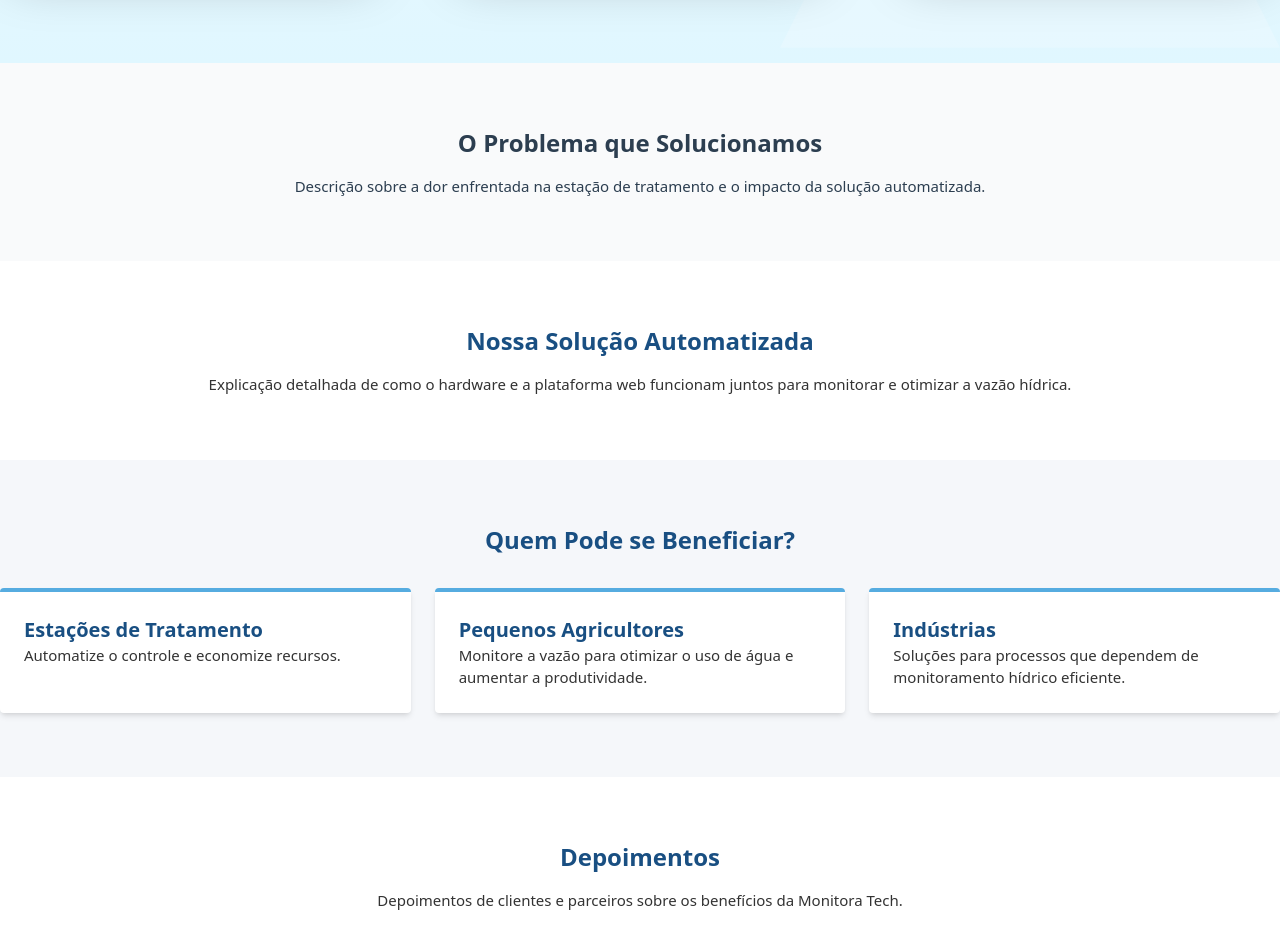
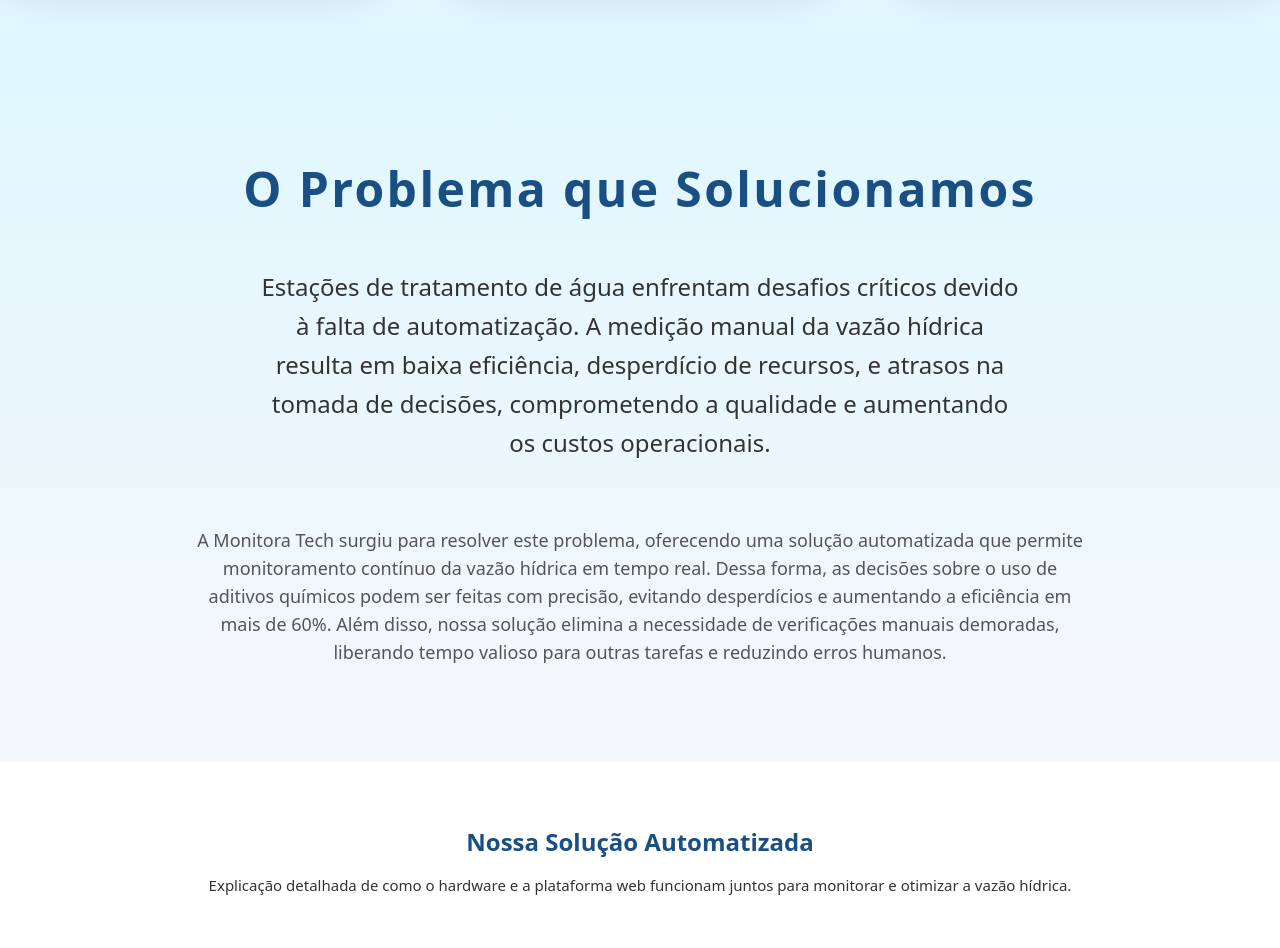
Before and after one commit to LipeLacross/Monitora-Tech-Web, a Vue app: page / in a window 1280 px wide. Shown: the part 1400-2348 px from the top of the page. Built offline with nearby package versions, Linux system fonts and the light colour scheme.

Commit message:
update: Intro, Features, Challenge

```diff
--- a/src/components/Challenge.vue
+++ b/src/components/Challenge.vue
@@ -1,8 +1,45 @@
 <template>
-  <section class="bg-gray-50 py-16">
-    <div class="container mx-auto text-center">
-      <h2 class="text-2xl font-bold mb-4">O Problema que Solucionamos</h2>
-      <p>Descrição sobre a dor enfrentada na estação de tratamento e o impacto da solução automatizada.</p>
+  <section class="bg-gradient-to-b from-[#e0f7ff] to-[#f5f7fa] py-24 relative overflow-hidden">
+    <div class="container mx-auto text-center relative z-10 animate-fade-in-up">
+      <h2 class="text-5xl font-extrabold text-[#194f82] mb-12 tracking-wider leading-tight">
+        O Problema que Solucionamos
+      </h2>
+      <p class="text-2xl text-[#333333] max-w-3xl mx-auto mb-16 leading-relaxed animate-fade-in-up delay-300">
+        Estações de tratamento de água enfrentam desafios críticos devido à falta de automatização. A medição manual da vazão hídrica resulta em baixa eficiência, desperdício de recursos, e atrasos na tomada de decisões, comprometendo a qualidade e aumentando os custos operacionais.
+      </p>
+      <p class="text-lg text-[#555555] max-w-4xl mx-auto animate-fade-in-up delay-500">
+        A Monitora Tech surgiu para resolver este problema, oferecendo uma solução automatizada que permite monitoramento contínuo da vazão hídrica em tempo real. Dessa forma, as decisões sobre o uso de aditivos químicos podem ser feitas com precisão, evitando desperdícios e aumentando a eficiência em mais de 60%. Além disso, nossa solução elimina a necessidade de verificações manuais demoradas, liberando tempo valioso para outras tarefas e reduzindo erros humanos.
+      </p>
+    </div>
+
+    <div class="absolute inset-0 overflow-hidden z-0">
+      <div class="absolute top-0 left-0 w-[600px] h-[600px] bg-gradient-radial from-[#ffffff33] to-transparent rounded-full blur-3xl opacity-40 transform -translate-x-1/2 -translate-y-1/2"></div>
+      <div class="absolute bottom-0 right-0 w-[700px] h-[700px] bg-gradient-radial from-[#ffffff33] to-transparent rounded-full blur-3xl opacity-40 transform translate-x-1/2 translate-y-1/2"></div>
     </div>
   </section>
 </template>
+
+<style scoped>
+@keyframes fade-in-up {
+  0% {
+    opacity: 0;
+    transform: translateY(50px);
+  }
+  100% {
+    opacity: 1;
+    transform: translateY(0);
+  }
+}
+
+.animate-fade-in-up {
+  animation: fade-in-up 1.5s ease-out forwards;
+}
+
+.delay-300 {
+  animation-delay: 0.3s;
+}
+
+.delay-500 {
+  animation-delay: 0.5s;
+}
+</style>
--- a/src/components/Features.vue
+++ b/src/components/Features.vue
@@ -40,21 +40,10 @@
         </li>
       </ul>
     </div>
-
-    <!-- Formas SVG no Fundo -->
-    <div class="absolute inset-0 overflow-hidden z-0">
-      <svg class="absolute top-0 left-0 w-[400px] h-[400px] opacity-20 animate-rotate-slow" xmlns="http://www.w3.org/2000/svg" viewBox="0 0 100 100">
-        <circle fill="#ffffff" cx="50" cy="50" r="50" />
-      </svg>
-      <svg class="absolute bottom-0 right-0 w-[500px] h-[500px] opacity-20 animate-bounce-slow" xmlns="http://www.w3.org/2000/svg" viewBox="0 0 100 100">
-        <polygon fill="#ffffff" points="50,0 100,100 0,100" />
-      </svg>
-    </div>
   </section>
 </template>
 
 <style scoped>
-/* Animações Personalizadas Otimizadas */
 @keyframes rotate-slow {
   0% {
     transform: rotate(0deg);
--- a/src/components/Intro.vue
+++ b/src/components/Intro.vue
@@ -2,24 +2,20 @@
   <section id="sobre" class="bg-gradient-to-b from-[#194f82] via-[#56ace0] to-[#e0f7ff] py-36 relative overflow-hidden">
     <div class="container mx-auto text-center relative z-10 animate-fade-in-up">
       <div class="flex flex-col items-center space-y-12">
-        <!-- Título com Animação de Aparição -->
         <h1 class="text-6xl md:text-7xl font-extrabold text-white tracking-widest leading-tight drop-shadow-2xl transition-transform duration-1000 hover:scale-110">
           Automatize o Monitoramento de Vazão Hídrica
         </h1>
 
-        <!-- Texto Descritivo com Animação de Aparição -->
         <p class="text-2xl md:text-3xl text-white max-w-4xl drop-shadow-lg animate-fade-in-once">
           Soluções inovadoras que utilizam tecnologia de ponta, monitoramento contínuo e visualização de dados em tempo real para revolucionar o seu controle hídrico.
         </p>
 
-        <!-- Botão com Animação de Flutuação -->
         <button class="bg-[#fbb040] text-[#194f82] py-4 px-16 rounded-full shadow-2xl hover:bg-[#ffffff] hover:text-[#56ace0] transition-all duration-500 transform hover:scale-110 hover:shadow-4xl animate-floating font-bold">
           Solicite uma Demonstração
         </button>
       </div>
     </div>
 
-    <!-- Formas SVG no Fundo -->
     <div class="absolute top-0 left-0 right-0 bottom-0 z-0 overflow-hidden">
       <svg class="absolute -top-32 -left-24 opacity-20 w-[600px] h-[600px] animate-spin-slow" xmlns="http://www.w3.org/2000/svg" viewBox="0 0 100 100" preserveAspectRatio="none">
         <circle fill="#ffffff" cx="50" cy="50" r="50" />
@@ -32,7 +28,6 @@
 </template>
 
 <style scoped>
-/* Animações Personalizadas Otimizadas */
 @keyframes spin-slow {
   0% {
     transform: rotate(0deg);
```
Also changed, not shown: package.json (line endings or trailing spaces), src/assets/main.css (line endings or trailing spaces), 1 other file (tests, documents, lock files or other folders).
